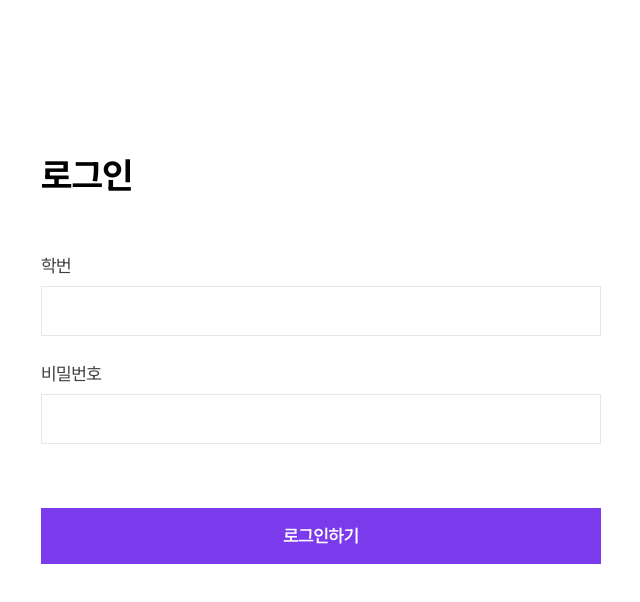
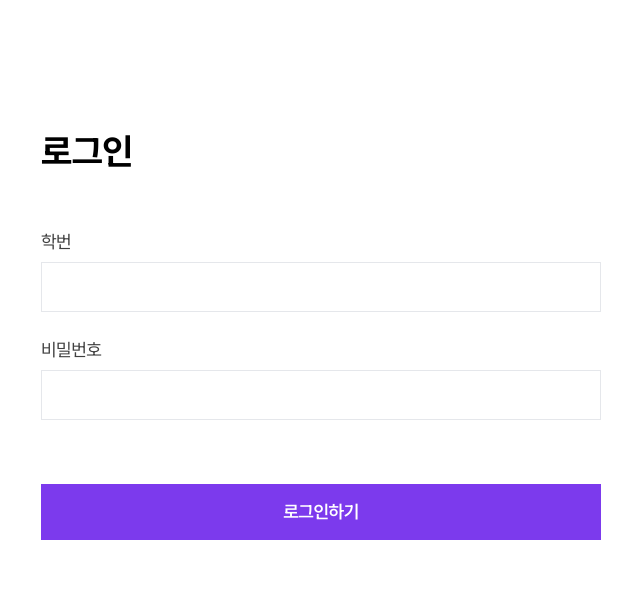
Before and after one commit to mju-future/ai-learning-web, a Next.js app: page /login in a window 1280 px wide. Shown: the top 602 px of the page, without its empty margins (319-959 px from the left). Built offline with nearby package versions, Linux system fonts and the light colour scheme; what tailwind-corner-smoothing would draw is missing.

Commit message:
refactor: 변수명 수정

```diff
--- a/src/app/login/page.tsx
+++ b/src/app/login/page.tsx
@@ -6,7 +6,7 @@ import InputField from '@/components/common/input-field'
 
 export default function Login() {
   const [loginData, setLoginData] = useState<LoginData>({
-    studentNumber: '',
+    studentId: '',
     password: '',
   })
 
@@ -23,12 +23,12 @@ export default function Login() {
   }
 
   return (
-    <form className="mb-20 flex flex-col gap-6" onSubmit={handleSubmit}>
+    <form className="mb-32 flex flex-col gap-6" onSubmit={handleSubmit}>
       <InputField
         label="학번"
         type="text"
-        name="studentNumber"
-        value={loginData.studentNumber}
+        name="studentId"
+        value={loginData.studentId}
         onChange={handleChange}
       />
       <InputField
--- a/src/types/index.ts
+++ b/src/types/index.ts
@@ -1,4 +1,4 @@
 export interface LoginData {
-  studentNumber: string
+  studentId: string
   password: string
 }
```
